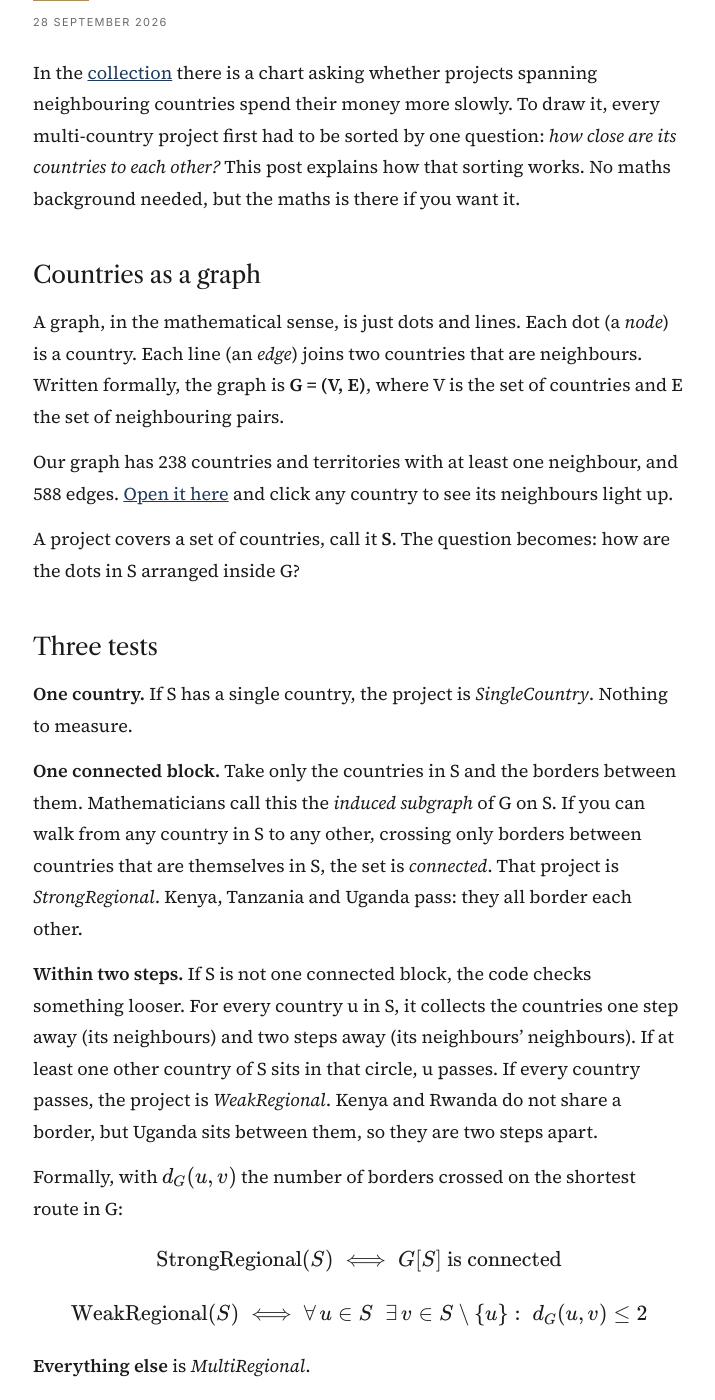
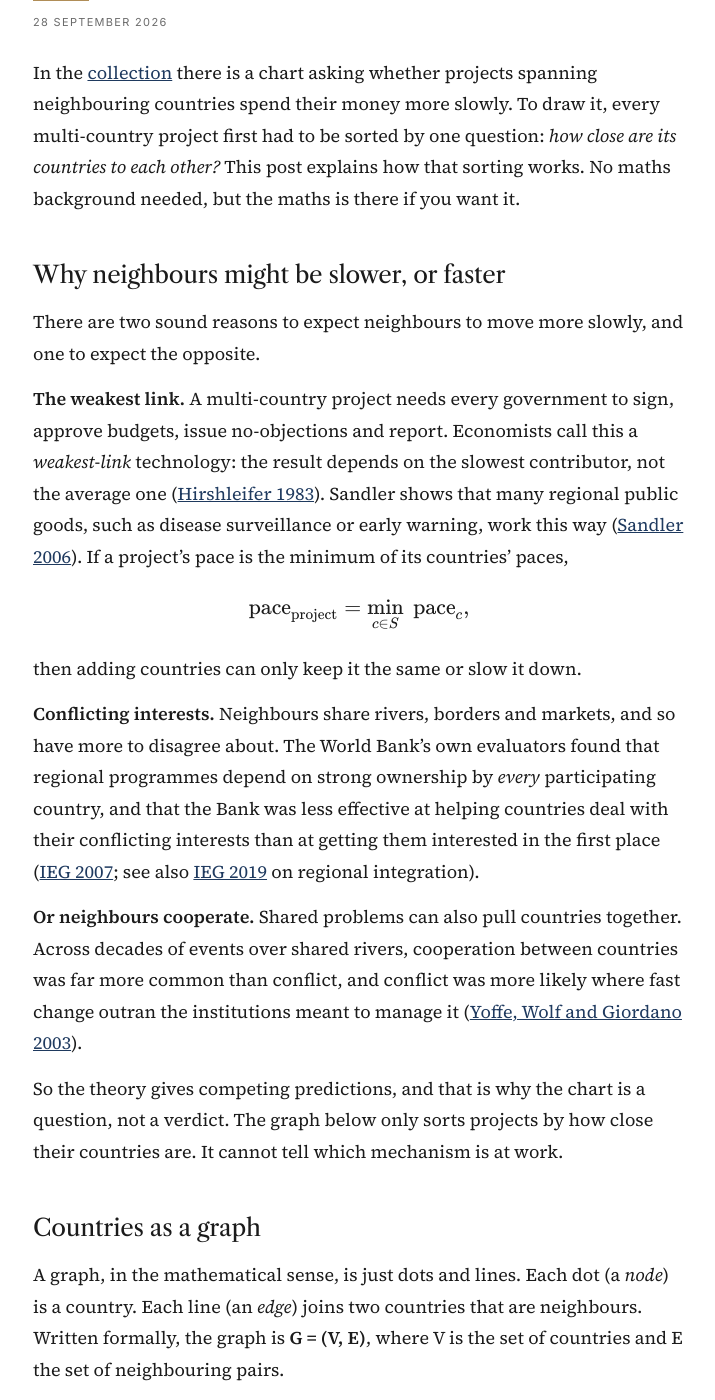
Before and after one commit to owangie/owangie.github.io, a Jekyll site: the page built from _posts/2026-09-28-neighbours-graph-theory.md, in a window 1280 px wide and 1400 px high, scrolled down 318 px. Shown: the whole window, without its empty margins (281-996 px from the left). Built offline with Jekyll 4.4.1, drawn with Linux system fonts in a browser that asks for light colours.

Commit message:
Neighbours: ground the hypothesis in weakest-link theory and IEG evidence

```diff
--- a/_data/visuals.yml
+++ b/_data/visuals.yml
@@ -8,7 +8,7 @@
   featured: true
   type: scatter
   title: "Do neighbours slow each other down?"
-  caption: "I wondered whether projects spanning several countries, especially countries that share a border, move money more slowly. Political tension between neighbours could hold up approvals, transfers or spending. An algorithm by Vlad Gerasimov measures how connected a project's countries are, and I plotted disbursement against maturity in four groups: single country, weak regional, strong regional and multi-regional. More of the strong regional projects, the blue dots, sit below the line than above it. It is a hypothesis, not a verdict. What would you expect: do neighbours cooperate more easily, or clash more often?"
+  caption: "I wondered whether projects spanning several countries, especially countries that share a border, move money more slowly. A multi-country project moves only as fast as its slowest government, and the World Bank's own evaluators found regional programmes struggle most where countries' interests conflict (<a href=\"/writing/neighbours-graph-theory/\">the theory and sources</a>). An algorithm by Vlad Gerasimov measures how connected a project's countries are, and I plotted disbursement against maturity in four groups: single country, weak regional, strong regional and multi-regional. More of the strong regional projects, the blue dots, sit below the line than above it. It is a hypothesis, not a verdict. What would you expect: do neighbours cooperate more easily, or clash more often?"
   graph: "/assets/graphs/border-graph.html"
   repo: "https://github.com/awongonki/country-connectivity"
   graph_caption: "The neighbour graph behind the classification: 243 countries and territories as nodes (5 with no listed neighbours), 588 shared borders as edges. Click a country to highlight its neighbours and their neighbours."
--- a/_posts/2026-09-28-neighbours-graph-theory.md
+++ b/_posts/2026-09-28-neighbours-graph-theory.md
@@ -8,6 +8,22 @@ excerpt: "The maths behind the neighbours chart: countries as a graph, a breadth
 ---
 
 In the [collection](/#visuals) there is a chart asking whether projects spanning neighbouring countries spend their money more slowly. To draw it, every multi-country project first had to be sorted by one question: *how close are its countries to each other?* This post explains how that sorting works. No maths background needed, but the maths is there if you want it.
+
+## Why neighbours might be slower, or faster
+
+There are two sound reasons to expect neighbours to move more slowly, and one to expect the opposite.
+
+**The weakest link.** A multi-country project needs every government to sign, approve budgets, issue no-objections and report. Economists call this a *weakest-link* technology: the result depends on the slowest contributor, not the average one ([Hirshleifer 1983](https://doi.org/10.1007/BF00141070)). Sandler shows that many regional public goods, such as disease surveillance or early warning, work this way ([Sandler 2006](https://doi.org/10.1007/s11558-006-6604-2)). If a project's pace is the minimum of its countries' paces,
+
+$$\text{pace}_{\text{project}} = \min_{c \in S} \; \text{pace}_c ,$$
+
+then adding countries can only keep it the same or slow it down.
+
+**Conflicting interests.** Neighbours share rivers, borders and markets, and so have more to disagree about. The World Bank's own evaluators found that regional programmes depend on strong ownership by *every* participating country, and that the Bank was less effective at helping countries deal with their conflicting interests than at getting them interested in the first place ([IEG 2007](https://openknowledge.worldbank.org/handle/10986/6673); see also [IEG 2019](https://ieg.worldbankgroup.org/evaluations/regional-integration) on regional integration).
+
+**Or neighbours cooperate.** Shared problems can also pull countries together. Across decades of events over shared rivers, cooperation between countries was far more common than conflict, and conflict was more likely where fast change outran the institutions meant to manage it ([Yoffe, Wolf and Giordano 2003](https://doi.org/10.1111/j.1752-1688.2003.tb03696.x)).
+
+So the theory gives competing predictions, and that is why the chart is a question, not a verdict. The graph below only sorts projects by how close their countries are. It cannot tell which mechanism is at work.
 
 ## Countries as a graph
 
```
